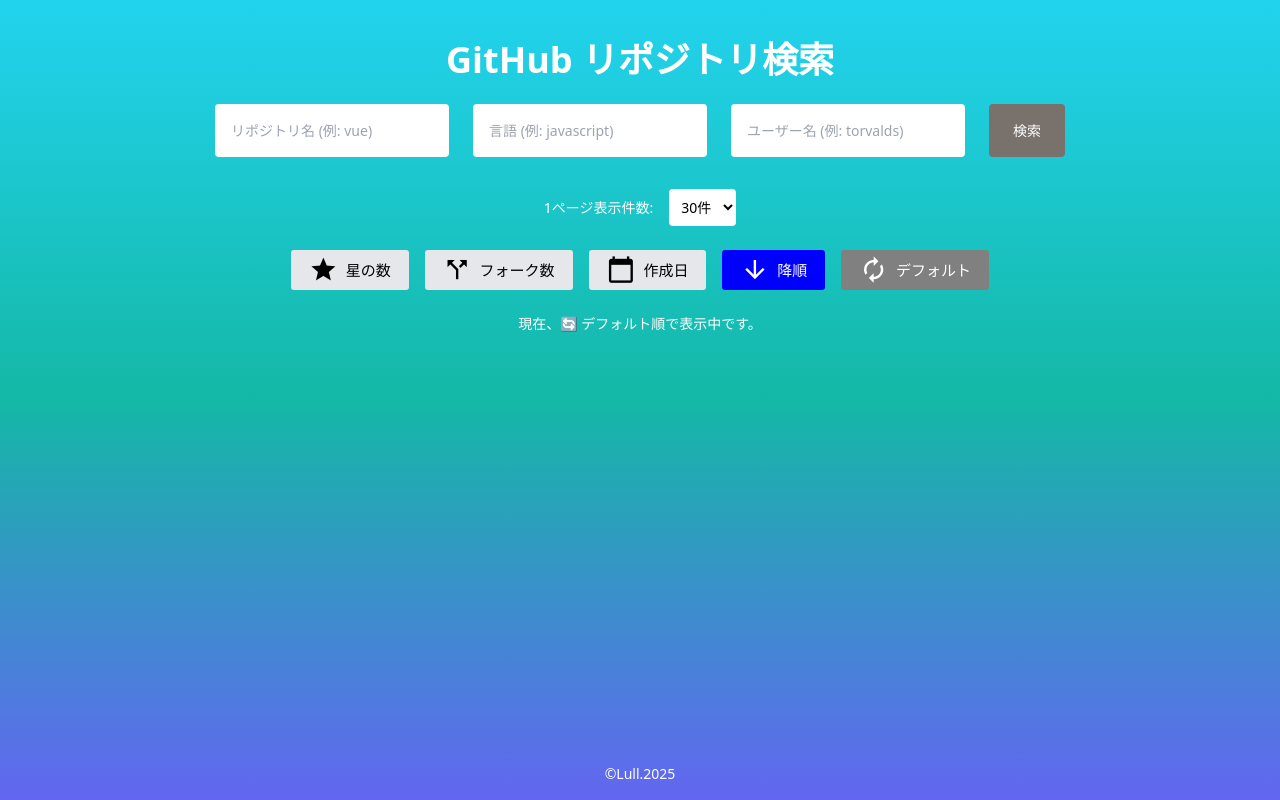
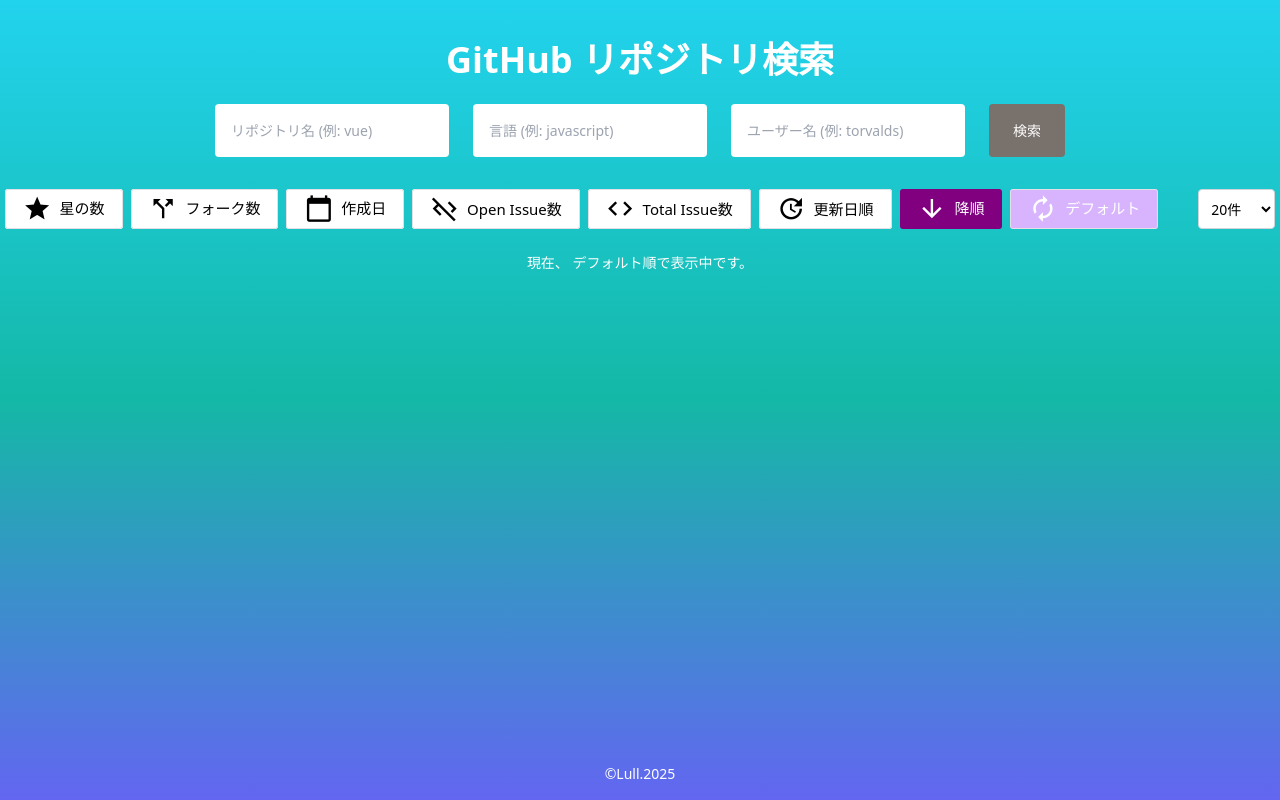
Before and after one commit to nagi0705/github-search-app, a Nuxt app: page / in a window 1280 px wide. Built offline with nearby package versions, Linux system fonts and the light colour scheme.

Commit message:
最終調整

```diff
--- a/pages/index.vue
+++ b/pages/index.vue
@@ -7,93 +7,70 @@
             <!-- 検索フォーム -->
             <div class="flex flex-wrap justify-center gap-6 mb-8">
                 <input v-model="title" type="text" placeholder="リポジトリ名 (例: vue)"
-                    class="w-full sm:w-auto p-4 rounded bg-white text-black" />
+                    class="w-full sm:w-auto p-4 rounded bg-white text-black" @keyup.enter="searchRepos(1)" />
                 <input v-model="language" type="text" placeholder="言語 (例: javascript)"
-                    class="w-full sm:w-auto p-4 rounded bg-white text-black" />
+                    class="w-full sm:w-auto p-4 rounded bg-white text-black" @keyup.enter="searchRepos(1)" />
                 <input v-model="username" type="text" placeholder="ユーザー名 (例: torvalds)"
-                    class="w-full sm:w-auto p-4 rounded bg-white text-black" />
+                    class="w-full sm:w-auto p-4 rounded bg-white text-black" @keyup.enter="searchRepos(1)" />
                 <button @click="searchRepos(1)"
                     class="w-full sm:w-auto bg-stone-500 text-white px-6 py-3 rounded hover:bg-rose-600">
                     検索
                 </button>
             </div>
 
-            <!-- 表示件数選択 -->
-            <div class="flex justify-center items-center gap-4 mb-6">
-                <label for="itemsPerPage" class="text-sm">1ページ表示件数:</label>
-                <select id="itemsPerPage" v-model="itemsPerPage" @change="searchRepos(1)"
-                    class="p-2 rounded bg-white text-black">
-                    <option value="10">10件</option>
-                    <option value="20">20件</option>
-                    <option value="30">30件</option>
-                    <option value="50">50件</option>
-                </select>
-            </div>
+            <!-- ソートボタンと表示件数選択 -->
+            <div class="flex justify-center items-center mb-6">
+                <!-- 中央: ソートボタン -->
+                <div class="flex gap-2">
+                    <NButton size="large" variant="solid" @click="sortByStars"
+                        :class="{ 'bg-purple-300 text-white': isSortedByStars, 'bg-white text-black hover:bg-purple-500': !isSortedByStars }">
+                        <span class="material-icons">star</span> 星の数
+                    </NButton>
+                    <NButton size="large" variant="solid" @click="sortByForks"
+                        :class="{ 'bg-purple-300 text-white': isSortedByForks, 'bg-white text-black hover:bg-purple-500': !isSortedByForks }">
+                        <span class="material-icons">call_split</span> フォーク数
+                    </NButton>
+                    <NButton size="large" variant="solid" @click="sortByCreatedDate"
+                        :class="{ 'bg-purple-300 text-white': isSortedByCreatedDate, 'bg-white text-black hover:bg-purple-500': !isSortedByCreatedDate }">
+                        <span class="material-icons">calendar_today</span> 作成日
+                    </NButton>
+                    <NButton size="large" variant="solid" class="hover:shadow-lg"
+                        :class="{ 'bg-purple-300 text-white': isSortedByOpenIssues, 'bg-white text-black hover:bg-purple-500': !isSortedByOpenIssues }"
+                        @click="sortByOpenIssues">
+                        <span class="material-icons text-xl">code_off</span>
+                        Open Issue数
+                    </NButton>
 
-            <!-- 並べ替えボタン -->
-            <div class="flex justify-center items-center gap-4 mb-6">
-                <!-- 星の数でソート -->
-                <NButton
-                    size="large"
-                    variant="solid"
-                    color="yellow"
-                    class="hover:shadow-lg"
-                    :class="{ 'bg-yellow-500 text-white': isSortedByStars, 'bg-gray-200 text-black': !isSortedByStars }"
-                    @click="sortByStars"
-                >
-                    <span class="material-icons text-xl">star</span>
-                    星の数
-                </NButton>
+                    <NButton size="large" variant="solid" class="hover:shadow-lg"
+                        :class="{ 'bg-purple-300 text-white': isSortedByTotalIssues, 'bg-white text-black hover:bg-purple-500': !isSortedByTotalIssues }"
+                        @click="sortByTotalIssues">
+                        <span class="material-icons text-xl">code</span>
+                        Total Issue数
+                    </NButton>
 
-                <!-- フォーク数でソート -->
-                <NButton
-                    size="large"
-                    variant="solid"
-                    color="green"
-                    class="hover:shadow-lg"
-                    :class="{ 'bg-green-500 text-white': isSortedByForks, 'bg-gray-200 text-black': !isSortedByForks }"
-                    @click="sortByForks"
-                >
-                    <span class="material-icons text-xl">call_split</span>
-                    フォーク数
-                </NButton>
+                    <NButton size="large" variant="solid" class="hover:shadow-lg"
+                        :class="{ 'bg-purple-300 text-white': isSortedByUpdatedDate, 'bg-white text-black hover:bg-purple-500': !isSortedByUpdatedDate }"
+                        @click="sortByUpdatedDate">
+                        <span class="material-icons text-xl">update</span>
+                        更新日順
+                    </NButton>
+                    <NButton size="large" variant="solid" color="purple" @click="toggleOrder">
+                        <span class="material-icons">{{ isAscending ? 'arrow_upward' : 'arrow_downward' }}</span>
+                        {{ isAscending ? '昇順' : '降順' }}
+                    </NButton>
+                    <NButton size="large" variant="solid" @click="resetToDefault" class="mr-4"
+                        :class="{ 'bg-purple-300 text-white': isDefaultOrder, 'bg-white text-black hover:bg-purple-500': !isDefaultOrder }">
+                        <span class="material-icons">autorenew</span> デフォルト
+                    </NButton>
 
-                <!-- 作成日でソート -->
-                <NButton
-                    size="large"
-                    variant="solid"
-                    color="purple"
-                    class="hover:shadow-lg"
-                    :class="{ 'bg-purple-500 text-white': isSortedByCreatedDate, 'bg-gray-200 text-black': !isSortedByCreatedDate }"
-                    @click="sortByCreatedDate"
-                >
-                    <span class="material-icons text-xl">calendar_today</span>
-                    作成日
-                </NButton>
-
-                <!-- 昇順/降順切り替え -->
-                <NButton
-                    size="large"
-                    variant="solid"
-                    color="blue"
-                    class="hover:shadow-lg"
-                    @click="toggleOrder"
-                >
-                    <span class="material-icons text-xl">{{ isAscending ? 'arrow_upward' : 'arrow_downward' }}</span>
-                    {{ isAscending ? '昇順' : '降順' }}
-                </NButton>
-
-                <!-- デフォルト順 -->
-                <NButton
-                    size="large"
-                    variant="solid"
-                    color="gray"
-                    class="hover:shadow-lg"
-                    @click="resetToDefault"
-                >
-                    <span class="material-icons text-xl">autorenew</span>
-                    デフォルト
-                </NButton>
+                    <select id="itemsPerPage" v-model="itemsPerPage" @change="searchRepos(1)"
+                        class="p-2 rounded bg-white text-black border border-gray-300 ml-4">
+                        <option value="20">20件</option>
+                        <option value="50">50件</option>
+                        <option value="100">100件</option>
+                        <option value="200">200件</option>
+                    </select>
+                </div>
             </div>
 
             <!-- 並び替え状態の表示 -->
@@ -106,14 +83,23 @@
             <p v-if="isSortedByCreatedDate" class="text-center text-sm mt-2">
                 現在、📅 作成日{{ isAscending ? '昇順' : '降順' }}で表示中です。
             </p>
+            <p v-if="isSortedByOpenIssues" class="text-center text-sm mt-2">
+                現在、🐛 Open Issue数{{ isAscending ? '昇順' : '降順' }}で表示中です。
+            </p>
+            <p v-if="isSortedByTotalIssues" class="text-center text-sm mt-2">
+                現在、🐛 Total Issue数{{ isAscending ? '昇順' : '降順' }}で表示中です。
+            </p>
+            <p v-if="isSortedByUpdatedDate" class="text-center text-sm mt-2">
+                現在、🔄 更新日順{{ isAscending ? '昇順' : '降順' }}で表示中です。
+            </p>
             <p v-if="isDefaultOrder" class="text-center text-sm mt-2">
-                現在、🔄 デフォルト順で表示中です。
+                現在、 デフォルト順で表示中です。
             </p>
 
             <!-- ヒット件数表示 -->
             <div v-if="totalCount > 0" class="text-center text-sm text-white mb-4">
                 {{ totalCount }}件中 {{ (currentPage - 1) * itemsPerPage + 1 }}〜{{ Math.min(currentPage * itemsPerPage,
-                    totalCount) }}件を表示中
+                totalCount) }}件を表示中
             </div>
 
             <!-- 検索結果リスト -->
@@ -123,8 +109,9 @@
                         {{ repo.full_name }}
                     </a>
                     <div class="mt-2">
-                        ⭐ {{ repo.stargazers_count }} | 🍴 {{ repo.forks_count }} | 📅 作成日:
-                        {{ new Date(repo.created_at).toLocaleDateString() }}
+                        ⭐ {{ repo.stargazers_count }} | 🍴 {{ repo.forks_count }} | 🐛 Open Issue数: {{
+                        repo.open_issues_count }} | 📅 更新日:
+                        {{ new Date(repo.updated_at).toLocaleDateString() }}
                     </div>
                 </li>
             </ul>
@@ -169,7 +156,7 @@
 const currentPage = ref(1)
 
 // 1ページあたりの表示件数
-const itemsPerPage = ref(30)
+const itemsPerPage = ref(20)
 
 // 検索結果の総件数
 const totalCount = ref(0)
@@ -178,6 +165,9 @@
 const isSortedByStars = ref(false)
 const isSortedByForks = ref(false)
 const isSortedByCreatedDate = ref(false)
+const isSortedByOpenIssues = ref(false)
+const isSortedByTotalIssues = ref(false)
+const isSortedByUpdatedDate = ref(false)
 const isDefaultOrder = ref(true)
 const isAscending = ref(false) // 昇順か降順か
 
@@ -191,6 +181,9 @@
     isSortedByStars.value = false
     isSortedByForks.value = false
     isSortedByCreatedDate.value = false
+    isSortedByOpenIssues.value = false
+    isSortedByTotalIssues.value = false
+    isSortedByUpdatedDate.value = false
     isDefaultOrder.value = true // デフォルト順
 
     try {
@@ -220,6 +213,9 @@
     isSortedByStars.value = true
     isSortedByForks.value = false
     isSortedByCreatedDate.value = false
+    isSortedByOpenIssues.value = false
+    isSortedByTotalIssues.value = false
+    isSortedByUpdatedDate.value = false
     isDefaultOrder.value = false
 }
 
@@ -230,6 +226,9 @@
     isSortedByForks.value = true
     isSortedByStars.value = false
     isSortedByCreatedDate.value = false
+    isSortedByOpenIssues.value = false
+    isSortedByTotalIssues.value = false
+    isSortedByUpdatedDate.value = false
     isDefaultOrder.value = false
 }
 
@@ -242,6 +241,54 @@
     isSortedByCreatedDate.value = true
     isSortedByStars.value = false
     isSortedByForks.value = false
+    isSortedByOpenIssues.value = false
+    isSortedByTotalIssues.value = false
+    isSortedByUpdatedDate.value = false
+    isDefaultOrder.value = false
+}
+
+const sortByOpenIssues = () => {
+    repos.value.sort((a, b) =>
+        isAscending.value
+            ? a.open_issues_count - b.open_issues_count
+            : b.open_issues_count - a.open_issues_count
+    )
+    isSortedByOpenIssues.value = true
+    isSortedByStars.value = false
+    isSortedByForks.value = false
+    isSortedByCreatedDate.value = false
+    isSortedByTotalIssues.value = false
+    isSortedByUpdatedDate.value = false
+    isDefaultOrder.value = false
+}
+
+const sortByTotalIssues = () => {
+    repos.value.sort((a, b) =>
+        isAscending.value
+            ? (a.open_issues_count + (a.closed_issues_count || 0)) - (b.open_issues_count + (b.closed_issues_count || 0))
+            : (b.open_issues_count + (b.closed_issues_count || 0)) - (a.open_issues_count + (a.closed_issues_count || 0))
+    )
+    isSortedByTotalIssues.value = true
+    isSortedByStars.value = false
+    isSortedByForks.value = false
+    isSortedByCreatedDate.value = false
+    isSortedByOpenIssues.value = false
+    isSortedByUpdatedDate.value = false
+    isDefaultOrder.value = false
+}
+
+const sortByUpdatedDate = () => {
+    repos.value.sort((a, b) =>
+        isAscending.value
+            ? new Date(a.updated_at) - new Date(b.updated_at)
+            : new Date(b.updated_at) - new Date(a.updated_at)
+    )
+    isSortedByUpdatedDate.value = true
+    isSortedByStars.value = false
+    isSortedByForks.value = false
+    isSortedByCreatedDate.value = false
+    isSortedByOpenIssues.value = false
+    isSortedByTotalIssues.value = false
     isDefaultOrder.value = false
 }
 
@@ -254,6 +301,12 @@
         sortByForks()
     } else if (isSortedByCreatedDate.value) {
         sortByCreatedDate()
+    } else if (isSortedByOpenIssues.value) {
+        sortByOpenIssues()
+    } else if (isSortedByTotalIssues.value) {
+        sortByTotalIssues()
+    } else if (isSortedByUpdatedDate.value) {
+        sortByUpdatedDate()
     }
 }
 
@@ -264,6 +317,9 @@
     isSortedByStars.value = false
     isSortedByForks.value = false
     isSortedByCreatedDate.value = false
+    isSortedByOpenIssues.value = false
+    isSortedByTotalIssues.value = false
+    isSortedByUpdatedDate.value = false
     isAscending.value = false // デフォルトは降順
 }
 
```
